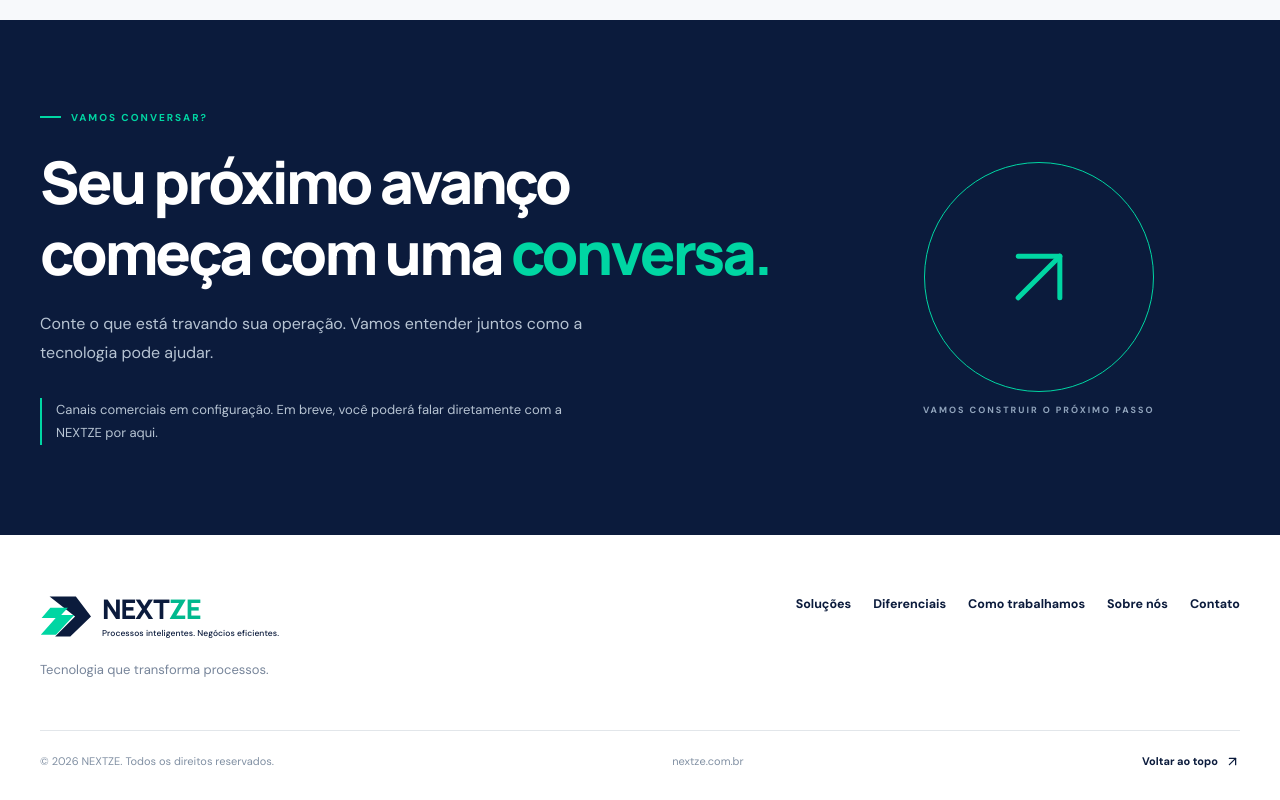
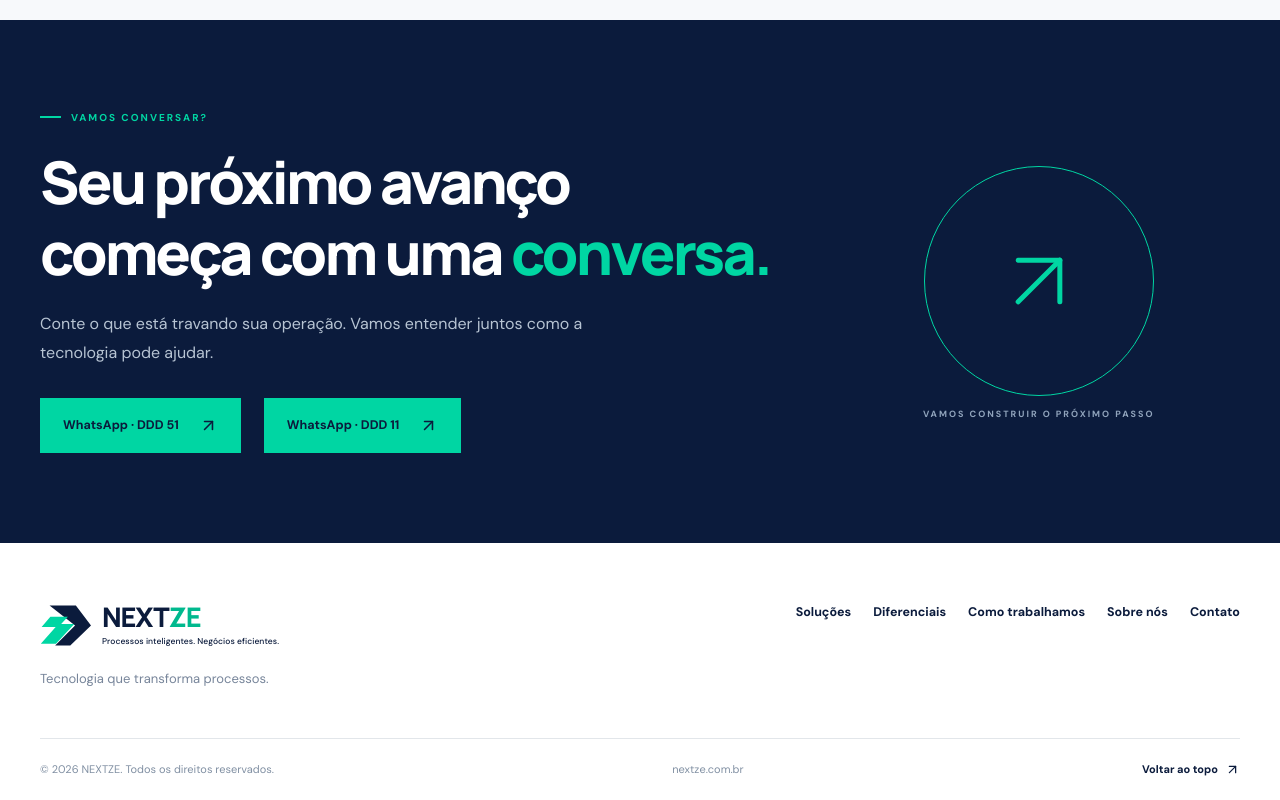
Before and after one commit to willyan-pfutze/Nextze, a React (Vite) app: page / in a window 1280 px wide. Shown: the part 4777-5577 px from the top of the page. Built offline with nearby package versions, Linux system fonts and the light colour scheme.

Commit message:
feat: add authorized temporary WhatsApp contacts for DDD 51 and 11

```diff
--- a/src/App.tsx
+++ b/src/App.tsx
@@ -1,9 +1,16 @@
 import { useState } from 'react';
 import { ArrowDown, ArrowRight, ArrowUpRight, Blocks, BriefcaseBusiness, ChevronRight, Code2, Factory, GitMerge, Hammer, Headphones, Layers3, Mail, Menu, MonitorCog, Network, ShoppingBasket, ShoppingCart, Sparkles, Target, Workflow, X } from 'lucide-react';
 
-const whatsapp = (import.meta.env.VITE_WHATSAPP_NUMBER || '').replace(/\D/g,'');
+// Contatos provisórios autorizados; substitua pelas variáveis de ambiente ao criar canais corporativos.
+const phone51 = (import.meta.env.VITE_WHATSAPP_NUMBER_51 ?? '5551995068708').replace(/\D/g,'');
+const phone11 = (import.meta.env.VITE_WHATSAPP_NUMBER_11 ?? '5511933620498').replace(/\D/g,'');
 const email = (import.meta.env.VITE_CONTACT_EMAIL || '').trim();
-const whatsappUrl = whatsapp ? 'https://wa.me/' + whatsapp + '?text=' + encodeURIComponent('Olá! Gostaria de conversar sobre uma solução digital para minha empresa.') : '';
+const waMessage = encodeURIComponent('Olá! Conheci a NEXTZE pelo site e gostaria de conversar sobre uma solução digital para minha empresa.');
+const whatsappContacts = [
+  { label: 'WhatsApp · DDD 51', number: phone51, display: '(51) 99506-8708' },
+  { label: 'WhatsApp · DDD 11', number: phone11, display: '(11) 93362-0498' }
+].filter(contact => contact.number.length >= 12).map(contact => ({ ...contact, url: 'https://wa.me/' + contact.number + '?text=' + waMessage }));
+const whatsappUrl = whatsappContacts[0]?.url || '';
 const mailUrl = email ? 'mailto:' + email + '?subject=' + encodeURIComponent('Contato comercial — NEXTZE') : '';
 const nav = [{label:'Soluções',href:'#solucoes'},{label:'Diferenciais',href:'#diferenciais'},{label:'Segmentos',href:'#segmentos'},{label:'Como trabalhamos',href:'#processo'},{label:'Sobre',href:'#sobre'}];
 const services = [
@@ -53,7 +60,7 @@ export default function App(){
  <section id="segmentos" className="section segments"><div className="container"><Heading eyebrow="ONDE PODEMOS ATUAR" title={<>Tecnologia para diferentes <span>formas de empreender.</span></>} desc="Cada operação tem desafios próprios. Desenvolvemos soluções orientadas às necessidades de cada segmento."/><div className="segments-grid">{sectors.map(s=><div className="segment" key={s.title}><s.icon size={26} strokeWidth={1.5}/><strong>{s.title}</strong><ArrowUpRight size={17} className="segment-corner"/></div>)}</div></div></section>
  <section id="processo" className="section process"><div className="container"><div className="process-top"><Heading eyebrow="NOSSO PROCESSO" title={<>Do problema à solução. <span>Sem complicação.</span></>} desc="Uma jornada clara, construída em parceria com você."/></div><div className="steps-grid">{steps.map((s,i)=><article className="step" key={s.n}><div className="step-number">{s.n}{i<3&&<span className="step-track"/>}</div><h3>{s.title}</h3><p>{s.text}</p></article>)}</div></div></section>
  <section id="sobre" className="section about"><div className="container about-grid"><div className="about-graphic" aria-hidden="true"><span className="outline-label">NEXT / FORWARD</span><div className="about-arrows"><span/><span/><span/></div><span className="about-sign">MOVE YOUR BUSINESS FORWARD.</span></div><div className="about-copy"><Heading eyebrow="QUEM SOMOS" title={<>Construímos o próximo passo <span>do seu negócio.</span></>} /><p>A NEXTZE é uma iniciativa de tecnologia voltada a ajudar empresas a tornar seus processos mais simples, conectados e eficientes.</p><p>Acreditamos que boas soluções começam com uma compreensão real do problema. Por isso, unimos desenvolvimento de software, automação e olhar operacional para transformar necessidades em ferramentas úteis.</p><div className="about-signature">NEXTZE <span>— Processos inteligentes. Negócios eficientes.</span></div></div></div></section>
- <section id="contato" className="contact"><div className="container contact-grid"><div><span className="eyebrow eyebrow-light"><span className="eyebrow-line"/> VAMOS CONVERSAR?</span><h2>Seu próximo avanço<br/>começa com uma <em>conversa.</em></h2><p>Conte o que está travando sua operação. Vamos entender juntos como a tecnologia pode ajudar.</p><div className="contact-actions">{whatsappUrl&&<a className="btn btn-primary" href={whatsappUrl} target="_blank" rel="noopener noreferrer">Conversar pelo WhatsApp <ArrowUpRight size={19}/></a>}{mailUrl&&<a className="contact-email" href={mailUrl}><Mail size={20}/>{email}</a>}{!whatsappUrl&&!mailUrl&&<p className="contact-pending">Canais comerciais em configuração. Em breve, você poderá falar diretamente com a NEXTZE por aqui.</p>}</div></div><div className="contact-art" aria-hidden="true"><div className="contact-ring"><ArrowUpRight size={100} strokeWidth={1.2}/></div><div className="contact-art-label">VAMOS CONSTRUIR O PRÓXIMO PASSO</div></div></div></section>
+ <section id="contato" className="contact"><div className="container contact-grid"><div><span className="eyebrow eyebrow-light"><span className="eyebrow-line"/> VAMOS CONVERSAR?</span><h2>Seu próximo avanço<br/>começa com uma <em>conversa.</em></h2><p>Conte o que está travando sua operação. Vamos entender juntos como a tecnologia pode ajudar.</p><div className="contact-actions">{whatsappContacts.map(contact=><a key={contact.number} className="btn btn-primary" href={contact.url} target="_blank" rel="noopener noreferrer" aria-label={'Conversar com a NEXTZE pelo WhatsApp '+contact.display}>{contact.label} <ArrowUpRight size={19}/></a>)}{mailUrl&&<a className="contact-email" href={mailUrl}><Mail size={20}/>{email}</a>}{whatsappContacts.length===0&&!mailUrl&&<p className="contact-pending">Canais comerciais em configuração. Em breve, você poderá falar diretamente com a NEXTZE por aqui.</p>}</div></div><div className="contact-art" aria-hidden="true"><div className="contact-ring"><ArrowUpRight size={100} strokeWidth={1.2}/></div><div className="contact-art-label">VAMOS CONSTRUIR O PRÓXIMO PASSO</div></div></div></section>
  </main><footer className="footer"><div className="container"><div className="footer-main"><div><Brand/><p>Tecnologia que transforma processos.</p></div><div className="footer-nav"><a href="#solucoes">Soluções</a><a href="#diferenciais">Diferenciais</a><a href="#processo">Como trabalhamos</a><a href="#sobre">Sobre nós</a><a href="#contato">Contato</a></div></div><div className="footer-bottom"><span>© {new Date().getFullYear()} NEXTZE. Todos os direitos reservados.</span><span>nextze.com.br</span><a href="#inicio">Voltar ao topo <ArrowUpRight size={15}/></a></div></div></footer>
  </>;
 }
```
